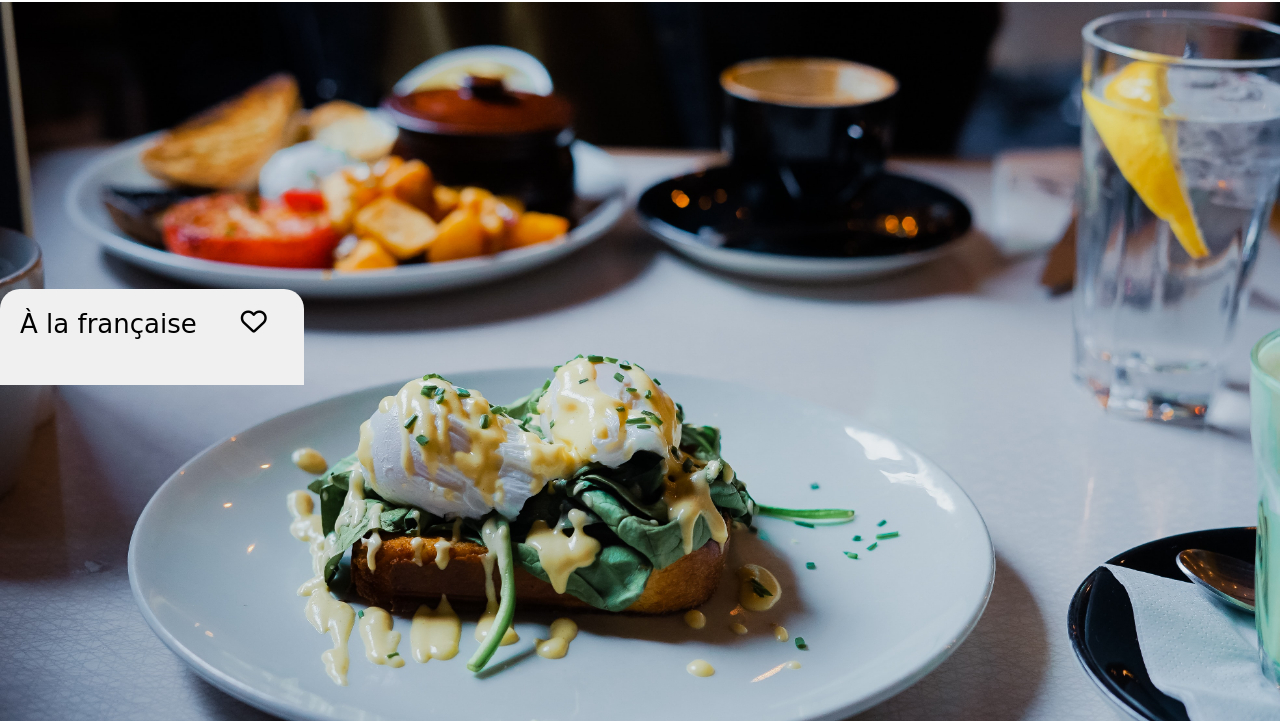
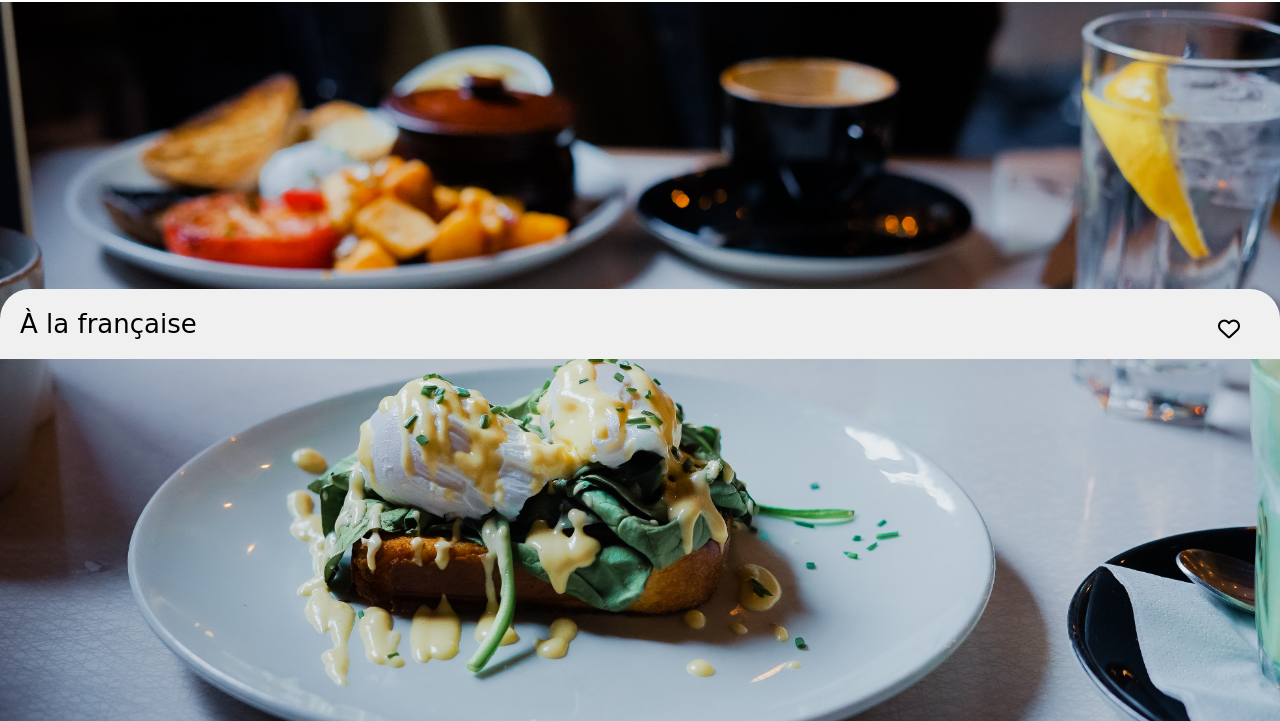
Before and after one commit to neverswood/ColasEmmanuelle_3_01052021, a website: page public/menu_àlafrançaise.html in a window 1280 px wide. Shown: the part 79-800 px from the top of the page. Drawn offline with Linux system fonts and the light colour scheme; a web font is replaced by a local one.

Commit message:
Formatting of the titles of the menu pages and placement of the heart next to the titles of the menu pages

```diff
--- a/public/menu_àlafrançaise.html
+++ b/public/menu_àlafrançaise.html
@@ -21,7 +21,10 @@
         </header>
         <section>
             <img src="./images/toa-heftiba-DQKerTsQwi0-unsplash.jpg" alt="img à la française" />
-            <h2>À la française<i class="far fa-heart"></i></h2>
+            <div class="menu-title">
+                <h2>À la française</h2>
+                <i class="far fa-heart"></i>
+            </div>
             <div class="ok1">
                 <span class="title">ENTRÉES</span>
                 <div class="ok">
--- a/sass/pages/_menu.scss
+++ b/sass/pages/_menu.scss
@@ -13,6 +13,7 @@
   section {
     font-size: small;
     background-color: variables.$color-grey;
+    padding-bottom: 70px;
     img {
       width: 100%;
     }
@@ -20,20 +21,24 @@
       object-fit: cover;
       height: 250px;
     }
-    h2 {
-      font-size: 2em;
-      font-family: "Shrikhand", cursive;
-      font-weight: normal;
+    .menu-title {
+      display: flex;
+      justify-content: space-between;
       background-color: variables.$color-grey;
+      border-radius: 30px 30px 0 0;
       position: absolute;
       top: 46%;
-      border-radius: 20px 20px 0 0;
-      height: 7%;
-      padding: 20px 37px 20px 20px;
-      margin: 0;
-      display: flex;
+      width: 100%;
+      h2 {
+        font-size: 2em;
+        font-family: "Shrikhand", cursive;
+        font-weight: normal;
+        padding: 20px 40px 20px 20px;
+        margin: 0;
+      }
       i {
-        margin-left: 44px;
+        margin: 29px 40px 0 0;
+        font-size: 22px;
       }
     }
     .title {
```
Also changed, not shown: public/menu_lanoteenchantée.html (+4 -1 lines), public/menu_lapalettedugoût.html (+4 -1 lines), public/menu_ledélicedessens.html (+4 -1 lines), public/css/index.css, 1 other file.
